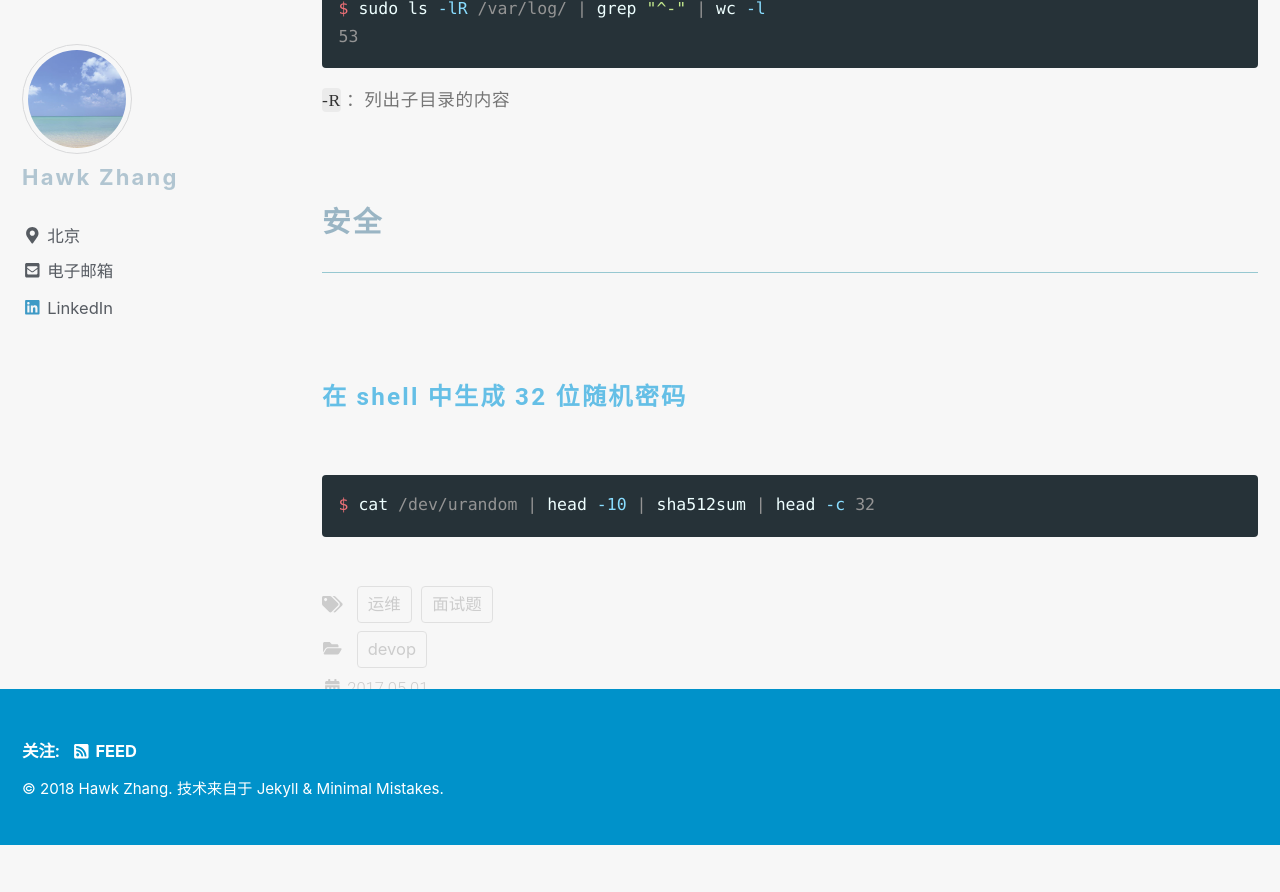
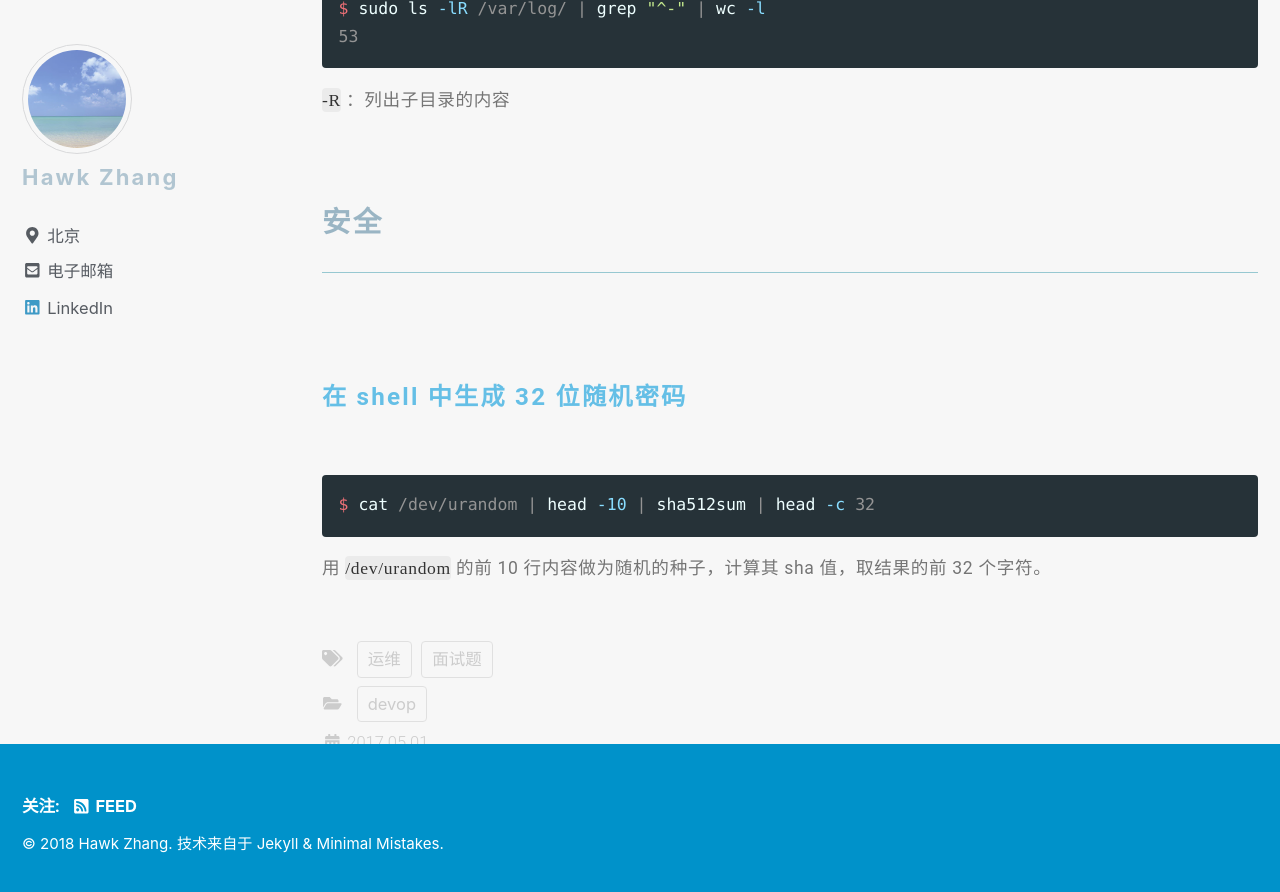
Before and after one commit to narru888/linotes_note, a Jekyll site: the page built from _posts/devop/2017-05-01-interview.md, in a window 1280 px wide and 900 px high, scrolled down 4733 px. Shown: the top 892 px of the window. Built offline with Jekyll 4.4.1, drawn with Linux system fonts in a browser that asks for light colours; nearby versions of some CDN libraries; a script that is not in the unit is left out; before the commit the page ends 5578 px from its top, so only the background shows below that.

Commit message:
update on 2018-12-07 17:59:01 CST

````diff
--- a/_posts/devop/2017-05-01-interview.md
+++ b/_posts/devop/2017-05-01-interview.md
@@ -188,3 +188,5 @@ $ sudo ls -lR /var/log/ | grep "^-" | wc -l
 ```bash
 $ cat /dev/urandom | head -10 | sha512sum | head -c 32
 ```
+
+用 `/dev/urandom` 的前 10 行内容做为随机的种子，计算其 sha 值，取结果的前 32 个字符。
````
